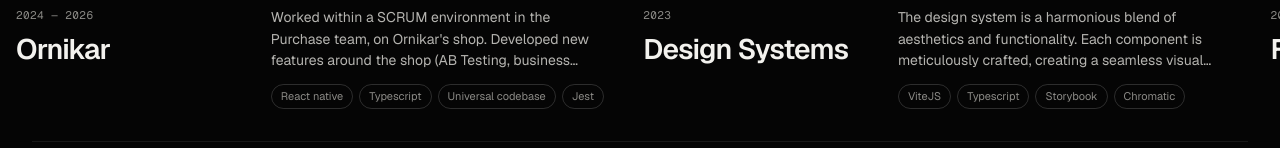
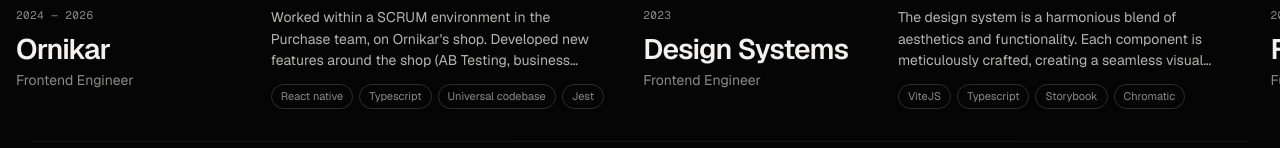
Before and after one commit to brdnicolas/index, a Next.js app: page / in a window 1280 px wide. Shown: the part 5642-5790 px from the top of the page. Built offline with nearby package versions, Linux system fonts and the light colour scheme.

Commit message:
fix: build issue

```diff
--- a/src/site/sections/Projects.tsx
+++ b/src/site/sections/Projects.tsx
@@ -237,7 +237,7 @@ export const Projects = () => {
               <div>
                 <p className={styles.date}>{project.displayDate}</p>
                 <h3 className={styles.company}>{project.company}</h3>
-                <p className={styles.role}>{project.role}</p>
+                <p className={styles.role}>{project.job}</p>
               </div>
               <div>
                 <p className={styles.description}>{project.description}</p>
--- a/src/site/work/CaseStudy.tsx
+++ b/src/site/work/CaseStudy.tsx
@@ -164,7 +164,7 @@ export const CaseStudy = ({ project, index, total, next }: CaseStudyProps) => {
           <dl className={styles.heroMeta}>
             <div>
               <dt>Role</dt>
-              <dd>{project.role}</dd>
+              <dd>{project.job}</dd>
             </div>
             <div>
               <dt>When</dt>
```
